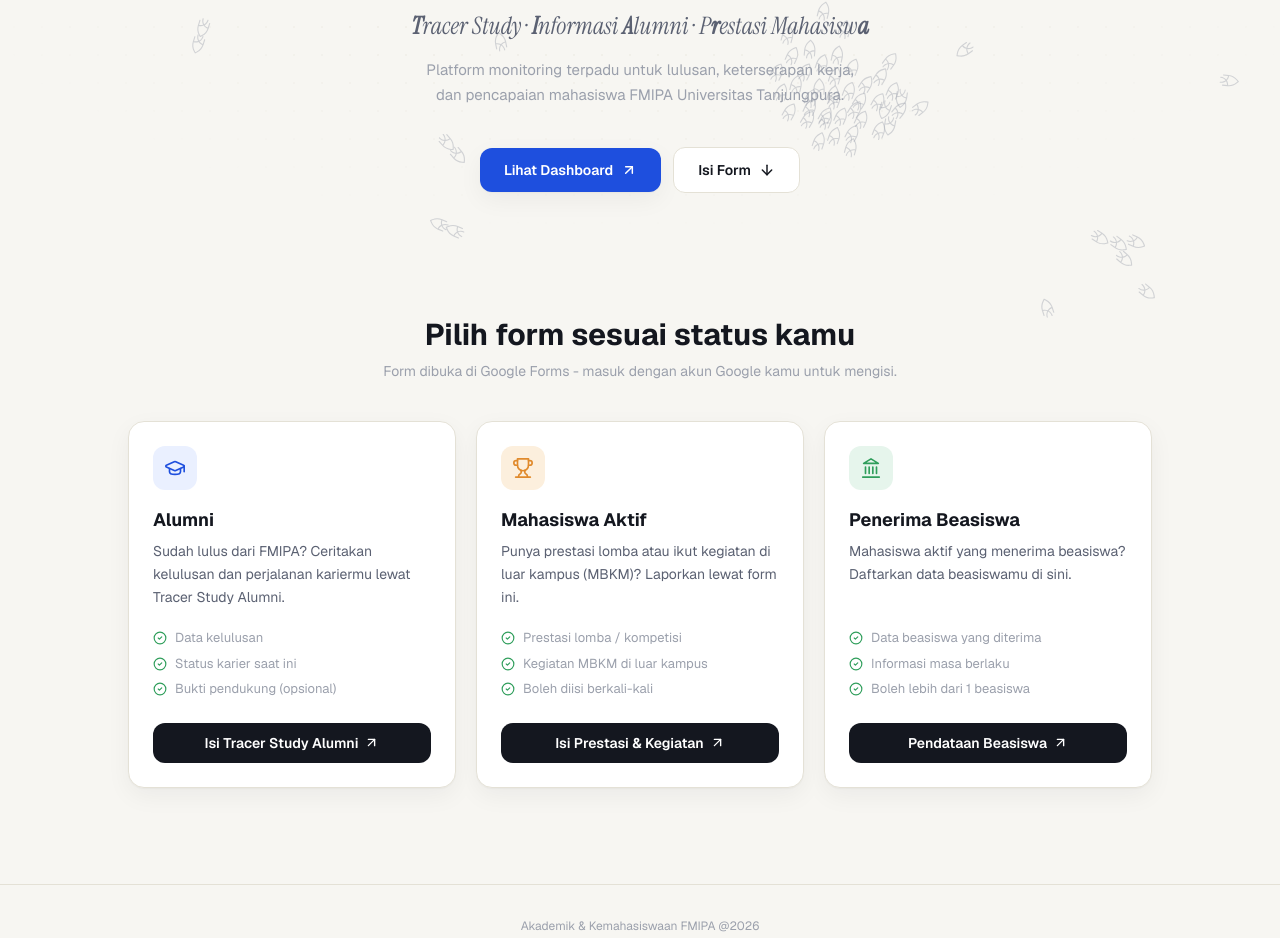
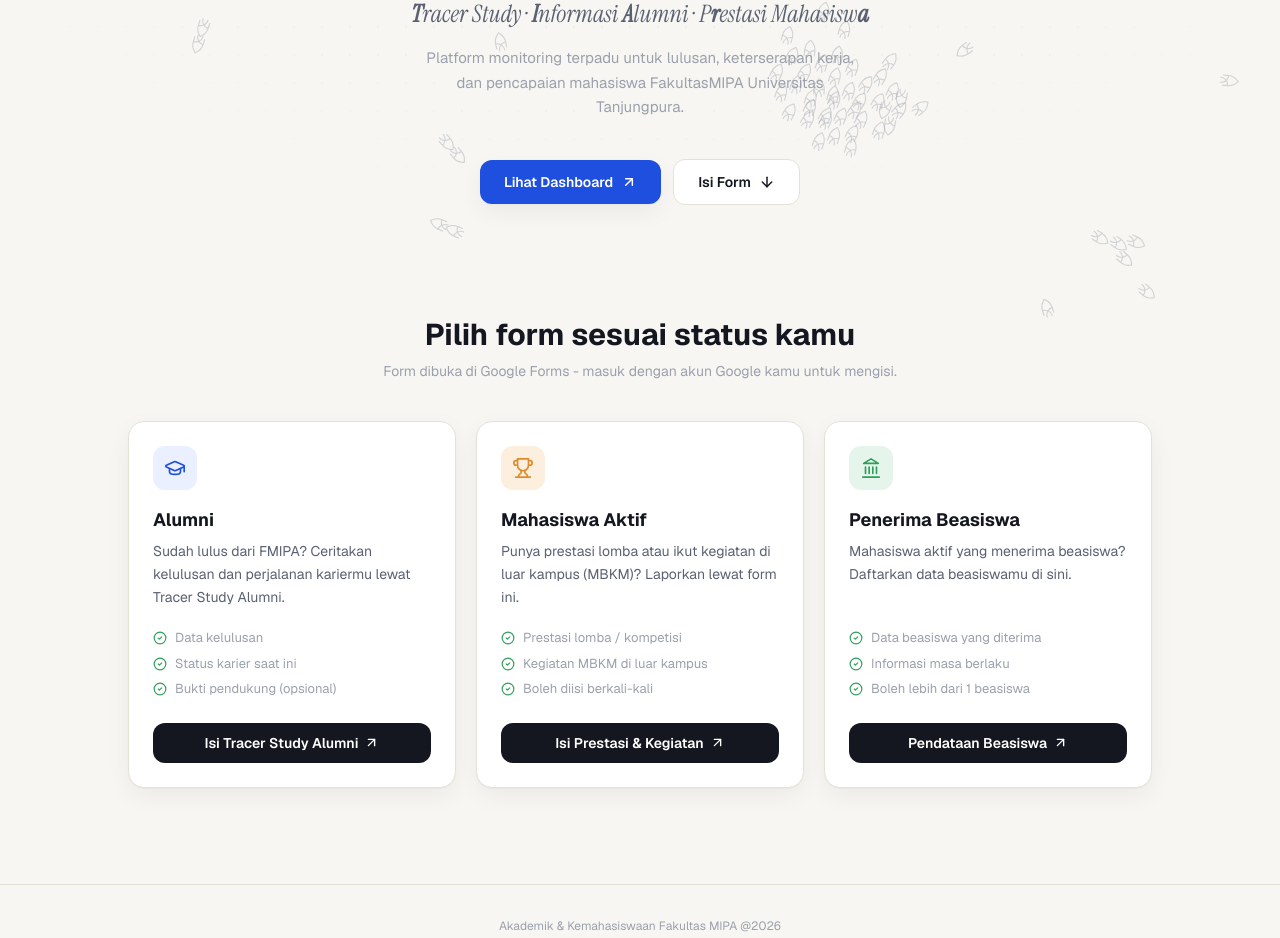
Before and after one commit to 0xthareq/tiara, a React (Vite) app in the folder frontend/: page / in a window 1280 px wide. Shown: the part 435-1373 px from the top of the page. Built offline with nearby package versions, Linux system fonts and the light colour scheme; no server answers.

Commit message:
fix page landing add beasiswa

```diff
--- a/frontend/src/pages/Landing.jsx
+++ b/frontend/src/pages/Landing.jsx
@@ -75,7 +75,7 @@ export default function Landing() {
         {/* Subtitle */}
         <p className="relative max-w-md text-[15px] text-inkfaint leading-relaxed mb-10">
           Platform monitoring terpadu untuk lulusan, keterserapan kerja, dan
-          pencapaian mahasiswa FMIPA Universitas Tanjungpura.
+          pencapaian mahasiswa FakultasMIPA Universitas Tanjungpura.
         </p>
 
         {/* CTAs */}
@@ -202,7 +202,7 @@ export default function Landing() {
       {/* ============ FOOTER ============ */}
       <footer className="isolate px-6 py-8 border-t border-line text-center">
         <p className="text-[12px] text-inkfaint leading-relaxed">
-          Akademik &amp; Kemahasiswaan FMIPA @2026
+          Akademik &amp; Kemahasiswaan Fakultas MIPA @2026
           <br />
           Universitas Tanjungpura
         </p>
```
